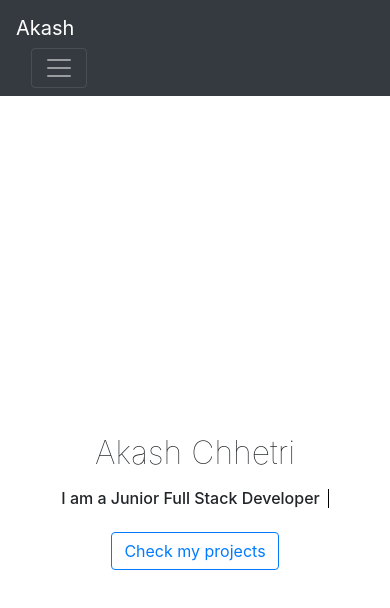
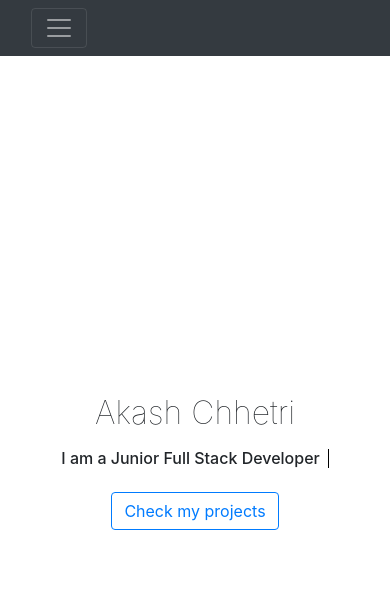
Before and after one commit to achhetr/portfolio, a React (Create React App) app: page / in a window 390 px wide. Shown: the top 608 px of the page. Built offline with nearby package versions, Linux system fonts and the light colour scheme.

Commit message:
brand header fixed

```diff
--- a/src/components/Header/Header.js
+++ b/src/components/Header/Header.js
@@ -6,7 +6,7 @@ const Header = () => {
 	return (
 		<Navbar collapseOnSelect expand="lg" bg="dark" variant="dark">
 			<Container>
-				<Link to="/">
+				<Link to="/" className="d-none d-md-block">
 					<NavbarBrand>Akash</NavbarBrand>
 				</Link>
 				<Container>
```
